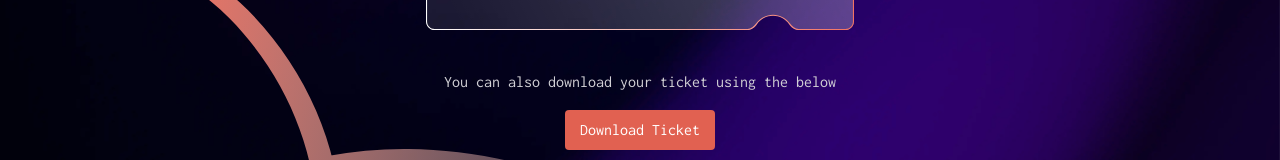
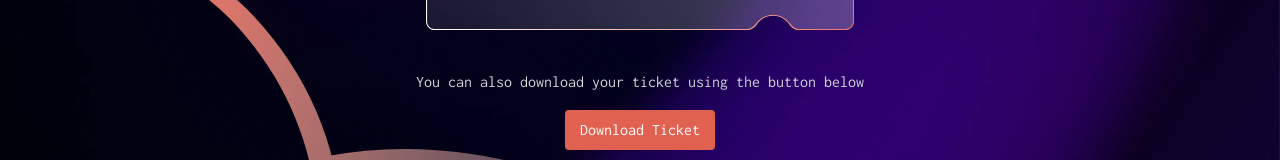
Before and after one commit to Mujeebat-shittu/conference-ticket-generator-usereducer, a React (Vite) app: page /ticket in a window 1280 px wide. Shown: the part 544-704 px from the top of the page. Built offline with nearby package versions, Linux system fonts and the light colour scheme.

Commit message:
typo fix

```diff
--- a/src/components/ticket.tsx
+++ b/src/components/ticket.tsx
@@ -86,7 +86,7 @@ function Ticket() {
             </div>
 
             <div className="">
-                <p className="">You can also download your ticket using the below</p>
+                <p className="">You can also download your ticket using the button below</p>
 
 
             <button onClick={handleDownload} className="sm:mt-4 bg-(--orange-700) text-white p-2 rounded cursor-pointer w-[150px]">
```
